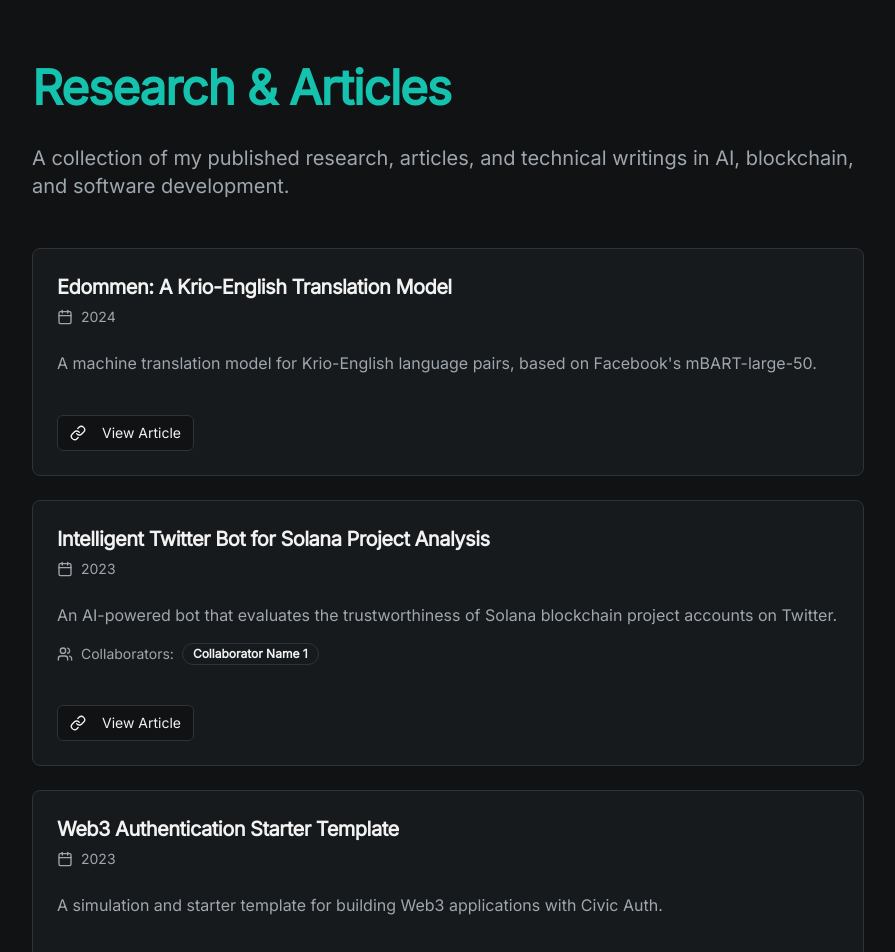
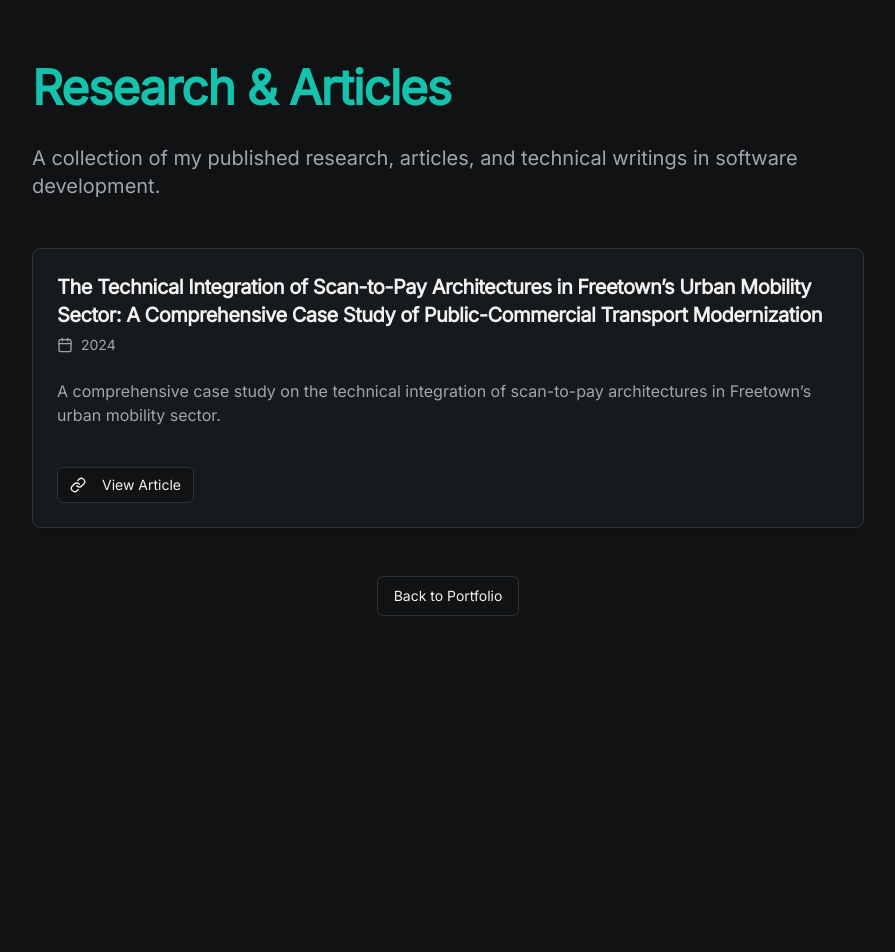
Before and after one commit to dominicOT/portfo, a Next.js app: page /research in a window 1280 px wide. Shown: the top 952 px of the page, without its empty margins (192-1087 px from the left). After the commit the page ends 800 px from the top, so only its background shows below. Built offline with nearby package versions, Linux system fonts and the light colour scheme.

Commit message:
Update Research & Articles section with new case study and remove outdated entries

```diff
--- a/src/app/page.tsx
+++ b/src/app/page.tsx
@@ -196,6 +196,16 @@
               </div>
             </section>
 
+            {/* Research & Articles */}
+            <section id="research">
+              <h2 className="text-3xl font-headline font-bold mb-6 text-primary">Research & Articles</h2>
+              <p className="text-muted-foreground mb-4">Explore my published research and articles on AI, blockchain, and software engineering.</p>
+              <Button asChild>
+                <a href="/research">View Research & Articles</a>
+              </Button>
+            </section>
+
+
             {/* Projects */}
             <section id="projects">
               <h2 className="text-3xl font-headline font-bold mb-6 text-primary">Projects</h2>
@@ -229,14 +239,6 @@
               </Tabs>
             </section>
 
-            {/* Research & Articles */}
-            <section id="research">
-              <h2 className="text-3xl font-headline font-bold mb-6 text-primary">Research & Articles</h2>
-              <p className="text-muted-foreground mb-4">Explore my published research and articles on AI, blockchain, and software engineering.</p>
-              <Button asChild>
-                <a href="/research">View Research & Articles</a>
-              </Button>
-            </section>
           </div>
 
           {/* Right Column */}
--- a/src/app/research/page.tsx
+++ b/src/app/research/page.tsx
@@ -5,34 +5,12 @@
 
 const articles = [
   {
-    title: "Edommen: A Krio-English Translation Model",
+    title: "The Technical Integration of Scan-to-Pay Architectures in Freetown’s Urban Mobility Sector: A Comprehensive Case Study of Public-Commercial Transport Modernization",
     date: "2024",
-    link: "https://huggingface.co/dominicOT/edommen",
-    description: "A machine translation model for Krio-English language pairs, based on Facebook's mBART-large-50.",
+    link: "https://integration-of-scan-to-pay-system-i.vercel.app/",
+    description: "A comprehensive case study on the technical integration of scan-to-pay architectures in Freetown’s urban mobility sector.",
     collaborators: []
   },
-  {
-    title: "Intelligent Twitter Bot for Solana Project Analysis",
-    date: "2023",
-    link: "https://github.com/dominicOT/RugGuardBotProject",
-    description: "An AI-powered bot that evaluates the trustworthiness of Solana blockchain project accounts on Twitter.",
-    collaborators: ["Collaborator Name 1"]
-  },
-  {
-    title: "Web3 Authentication Starter Template",
-    date: "2023",
-    link: "https://web3-authd-app-starter.vercel.app/",
-    description: "A simulation and starter template for building Web3 applications with Civic Auth.",
-    collaborators: []
-  },
-  {
-    title: "Unofficial Perplexity.ai API Wrapper",
-    date: "2023",
-    link: "https://github.com/helallao/perplexity-ai",
-    description: "An API wrapper for Perplexity.ai with account generation capabilities.",
-    collaborators: ["helallao"]
-  },
-  // Add more articles as needed
 ];
 
 export default function ResearchPage() {
@@ -40,7 +18,7 @@
     <div className="bg-background text-foreground font-body antialiased">
       <main className="container mx-auto max-w-4xl px-4 sm:px-6 lg:px-8 py-12 md:py-16">
         <h1 className="text-4xl md:text-5xl font-headline font-extrabold text-primary tracking-tight mb-8">Research & Articles</h1>
-        <p className="text-xl text-muted-foreground mb-12">A collection of my published research, articles, and technical writings in AI, blockchain, and software development.</p>
+        <p className="text-xl text-muted-foreground mb-12">A collection of my published research, articles, and technical writings in software development.</p>
 
         <div className="grid gap-6">
           {articles.map((article, index) => (
```
